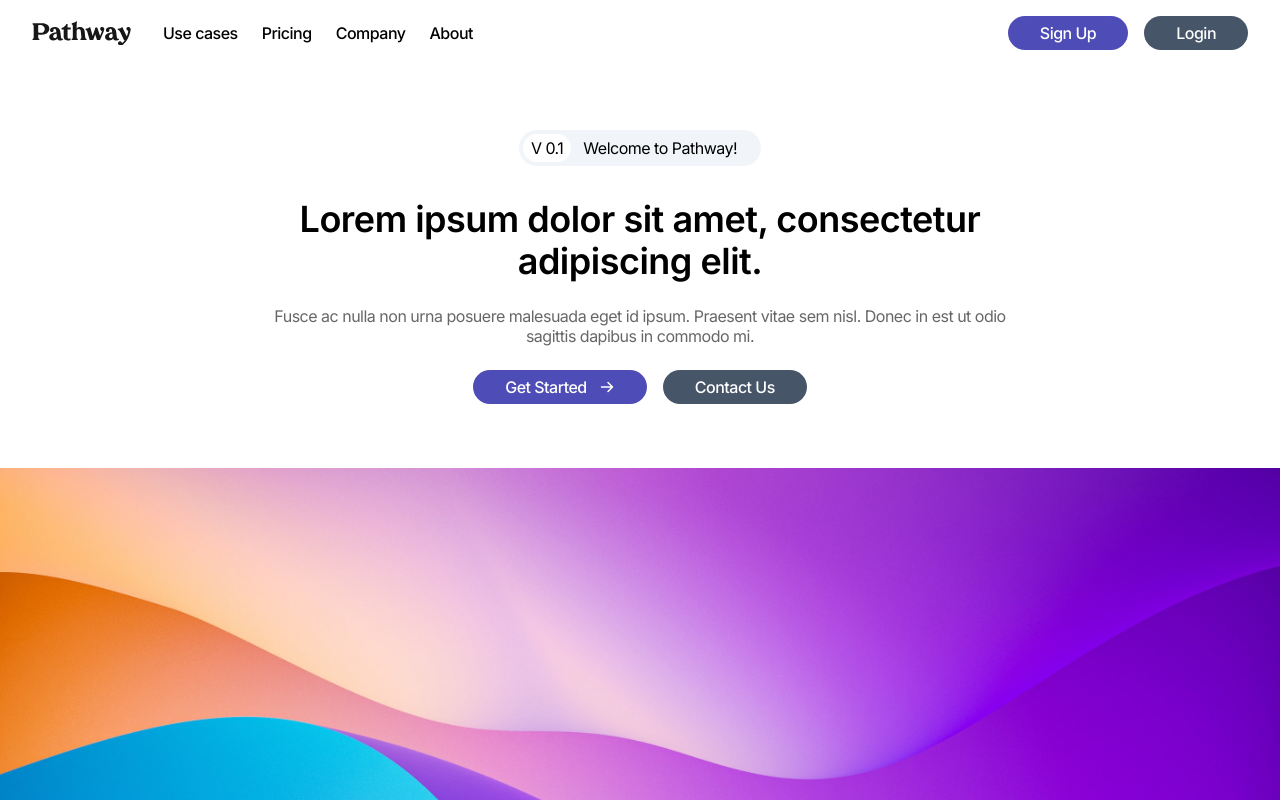
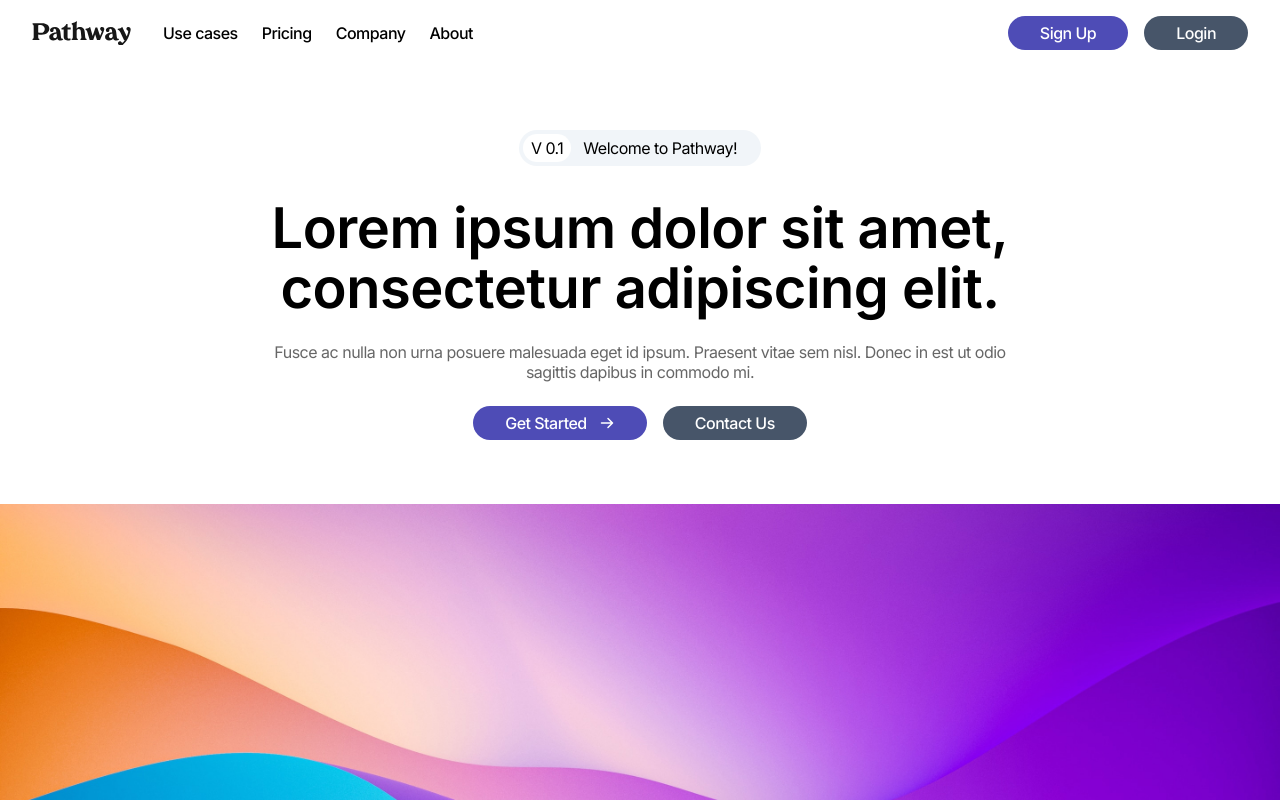
Before and after one commit to christian-luntok/pathway, a Next.js app: page / in a window 1280 px wide. Shown: the top 800 px of the page. Built offline with nearby package versions, Linux system fonts and the light colour scheme.

Commit message:
Adjusted section title to include icons.

```diff
--- a/components/Section/SectionTitle.js
+++ b/components/Section/SectionTitle.js
@@ -1,12 +1,21 @@
+import { Icon } from "@iconify/react"
 
-
-const SectionTitle = ({title, subheading, isBigHeader}) => {
+const SectionTitle = ({title, subheading, isBigHeader, icon}) => {
+    const log = isBigHeader ? 'true' : 'false'
+    console.log(log)
     return (
         <section className="section-title-container">
             {
+                icon?.length ? (
+                    <span className="inline-block w-auto rounded-full icon mb-6 p-3 bg-badge">
+                        <Icon className="w-6 h-auto " icon={icon}/>
+                    </span>
+                ) : null
+            }
+            {
                 subheading?.length ? (<span className="block subheading mb-6">{ subheading }</span>) : null
             }
-            <h2 className={` font-semibold h2 md:section-title ${isBigHeader ? 'h2 md:h1' : null}`}>{title}</h2>
+            <h2 className={`font-semibold text-h2 ${ isBigHeader ? 'md:text-h1' : 'md:text-section-title' }`}>{title}</h2>
         </section>
     )
 }
```
